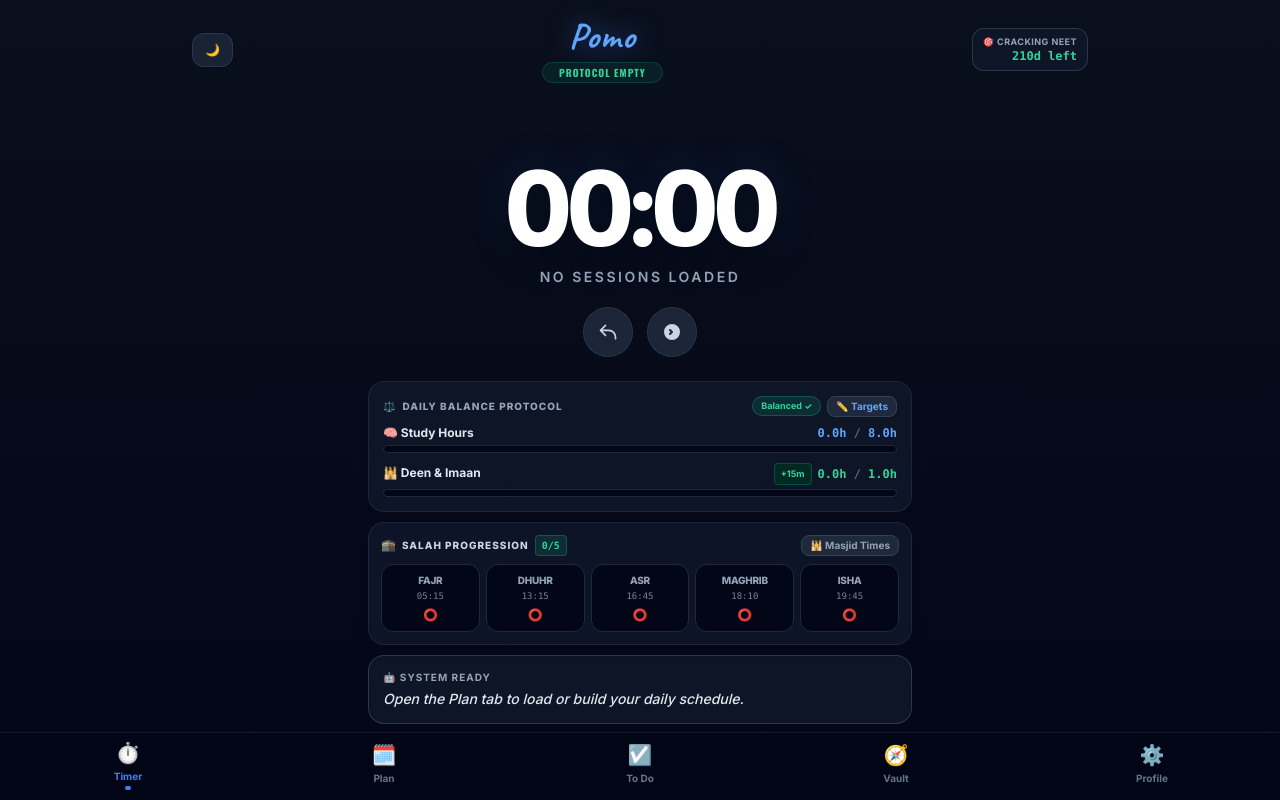
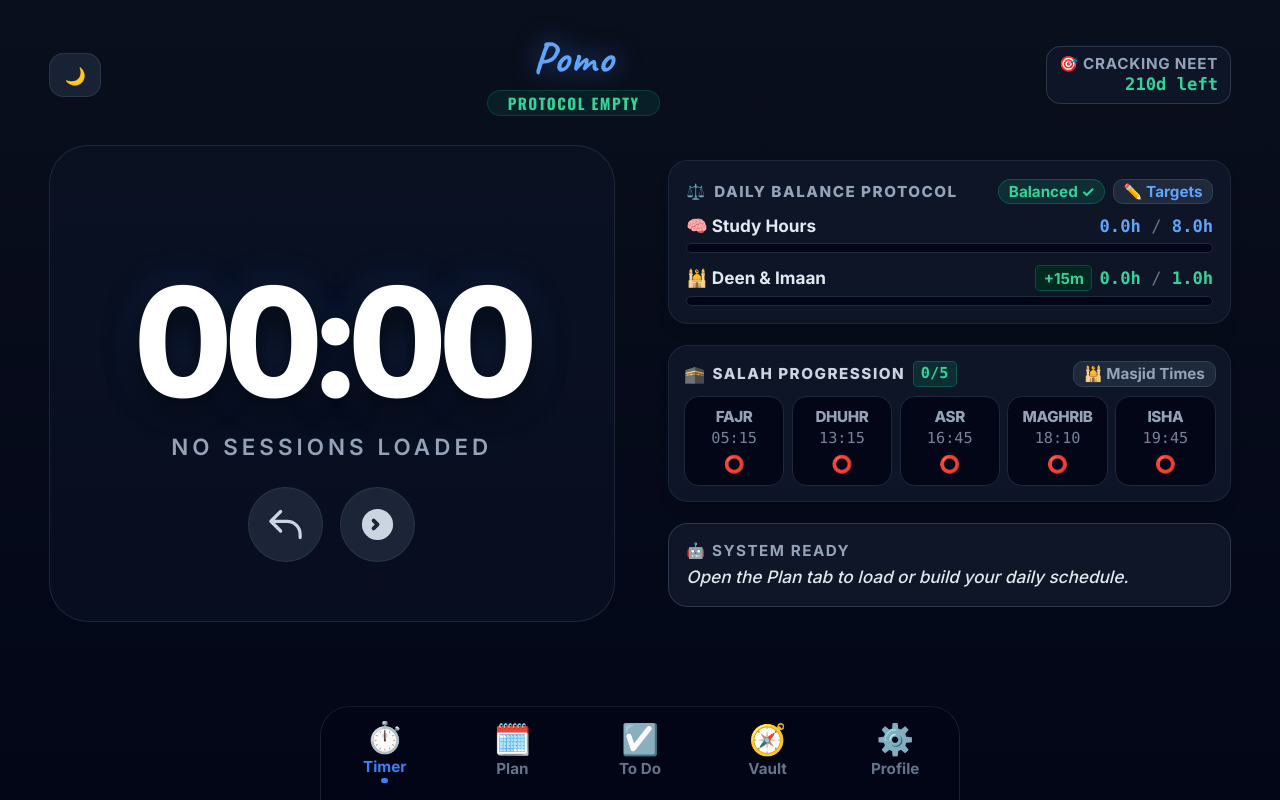
Before and after one commit to mdadiliqbal532-code/TIMEROCT13, a plain HTML site: page index.html in a window 1280 px wide. Drawn offline with nearby package versions, Linux system fonts and the light colour scheme; no server answers.

Commit message:
Update index.html

```diff
--- a/index.html
+++ b/index.html
@@ -40,8 +40,7 @@
             };
         }
     </script>
-
-    <style>
+<style>
         /* ================= CORE RESET & 100% OFFLINE CSS ENGINE ================= */
         *, *::before, *::after { box-sizing: border-box; -webkit-tap-highlight-color: transparent; }
         html, body {
@@ -154,7 +153,6 @@
         }
         .app-page.active-page { display: flex; opacity: 1; }
 
-        /* Dedicated Bottom Spacer so buttons never hide under Bottom Nav */
         .bottom-safe-spacer {
             width: 100%;
             min-height: calc(5.5rem + env(safe-area-inset-bottom, 24px));
@@ -205,7 +203,7 @@
         body.dim-mode #time-display {
             color: #475569 !important;
             text-shadow: none !important;
-            font-size: 22vw !important;
+            font-size: 18vw !important;
         }
         body.dim-mode #session-type {
             color: #334155 !important;
@@ -217,7 +215,7 @@
             display: none !important;
         }
 
-        /* ================= PORTRAIT & LANDSCAPE DUAL-ORIENTATION ENGINE ================= */
+        /* ================= MOBILE PORTRAIT & LANDSCAPE ENGINE ================= */
         .timer-cockpit-grid {
             display: flex; flex-direction: column; width: 100%; max-width: 34rem; gap: 0.75rem;
         }
@@ -226,12 +224,8 @@
                 padding-top: 0.4rem;
                 padding-bottom: calc(3.5rem + env(safe-area-inset-bottom, 6px));
             }
-            .bottom-safe-spacer {
-                min-height: 1.5rem !important;
-            }
-            .bottom-nav {
-                height: 3.1rem;
-            }
+            .bottom-safe-spacer { min-height: 1.5rem !important; }
+            .bottom-nav { height: 3.1rem; }
             .bottom-nav .nav-icon { font-size: 1rem !important; }
             .timer-cockpit-grid {
                 flex-direction: row !important;
@@ -240,15 +234,111 @@
                 max-width: 64rem !important;
                 gap: 1.25rem !important;
             }
-            .cockpit-left {
-                flex: 1 1 48%; display: flex; flex-direction: column; align-items: center; justify-content: center;
-            }
-            .cockpit-right {
-                flex: 1 1 52%; display: flex; flex-direction: column; gap: 0.5rem; max-height: calc(100dvh - 4.2rem); overflow-y: auto;
-            }
+            .cockpit-left { flex: 1 1 48%; display: flex; flex-direction: column; align-items: center; justify-content: center; }
+            .cockpit-right { flex: 1 1 52%; display: flex; flex-direction: column; gap: 0.5rem; max-height: calc(100dvh - 4.2rem); overflow-y: auto; }
             #time-display { font-size: 4.5rem !important; line-height: 0.9 !important; }
             #animation-container { min-height: 2.25rem !important; margin-bottom: 0.25rem !important; padding: 0.25rem !important; }
             #controls-container { margin-bottom: 0.25rem !important; }
+        }
+
+        /* ================= LAPTOP & DESKTOP PRO SCALING ENGINE ================= */
+        @media (min-width: 768px) and (min-height: 641px) {
+            html {
+                font-size: 18px; /* Scales up all rem-based fonts, buttons, and spacing */
+            }
+            .app-page {
+                padding: 1.75rem 2.5rem;
+                padding-bottom: 7rem;
+            }
+            #timer-container, .max-w-4xl {
+                max-width: 74rem !important;
+            }
+            .max-w-2xl {
+                max-width: 58rem !important;
+            }
+            /* Boost micro-text classes so they are crisp and readable on laptop screens */
+            .text-\[8px\], .text-\[9px\], .text-\[10px\] {
+                font-size: 0.78rem !important;
+                line-height: 1.25 !important;
+            }
+            .text-\[11px\], .text-xs {
+                font-size: 0.88rem !important;
+                line-height: 1.35 !important;
+            }
+            .text-sm {
+                font-size: 1rem !important;
+            }
+            #header-goal-name {
+                max-width: 220px !important;
+            }
+            /* Scale up Bottom Nav & Icons for Desktop */
+            .bottom-nav {
+                height: 4.8rem;
+                max-width: 48rem;
+                left: 50%;
+                transform: translateX(-50%);
+                border-radius: 1.5rem 1.5rem 0 0;
+                border-left: 1px solid rgba(255, 255, 255, 0.1);
+                border-right: 1px solid rgba(255, 255, 255, 0.1);
+            }
+            .bottom-nav .nav-btn {
+                width: 6rem !important;
+            }
+            .bottom-nav .nav-icon {
+                font-size: 1.55rem !important;
+            }
+        }
+
+        @media (min-width: 960px) and (min-height: 641px) {
+            html {
+                font-size: 19.5px; /* Extra crisp desktop scaling */
+            }
+            .timer-cockpit-grid {
+                flex-direction: row !important;
+                align-items: center !important;
+                justify-content: space-between !important;
+                max-width: 74rem !important;
+                gap: 2.75rem !important;
+                margin-top: 0.75rem;
+            }
+            .cockpit-left {
+                flex: 1 1 50%;
+                display: flex;
+                flex-direction: column;
+                align-items: center;
+                justify-content: center;
+                background: rgba(15, 23, 42, 0.45);
+                border: 1px solid rgba(51, 65, 85, 0.5);
+                border-radius: 2rem;
+                padding: 2.25rem 1.5rem;
+            }
+            .cockpit-right {
+                flex: 1 1 50%;
+                display: flex;
+                flex-direction: column;
+                gap: 1.1rem !important;
+            }
+            #time-display {
+                font-size: 7.8rem !important;
+                line-height: 0.92 !important;
+            }
+            #session-type {
+                font-size: 1.15rem !important;
+                margin-top: 1rem !important;
+            }
+            /* Larger Transport Buttons & Icons on Laptop */
+            #controls-container svg {
+                width: 2rem !important;
+                height: 2rem !important;
+            }
+            #start-btn svg, #pause-btn svg, #complete-main-btn svg {
+                width: 2.6rem !important;
+                height: 2.6rem !important;
+            }
+            #anim-study svg, #anim-break svg {
+                width: 4.2rem !important;
+                height: 4.2rem !important;
+            }
         }
 
         /* Microsoft To Do Checkbox Animation */
```
